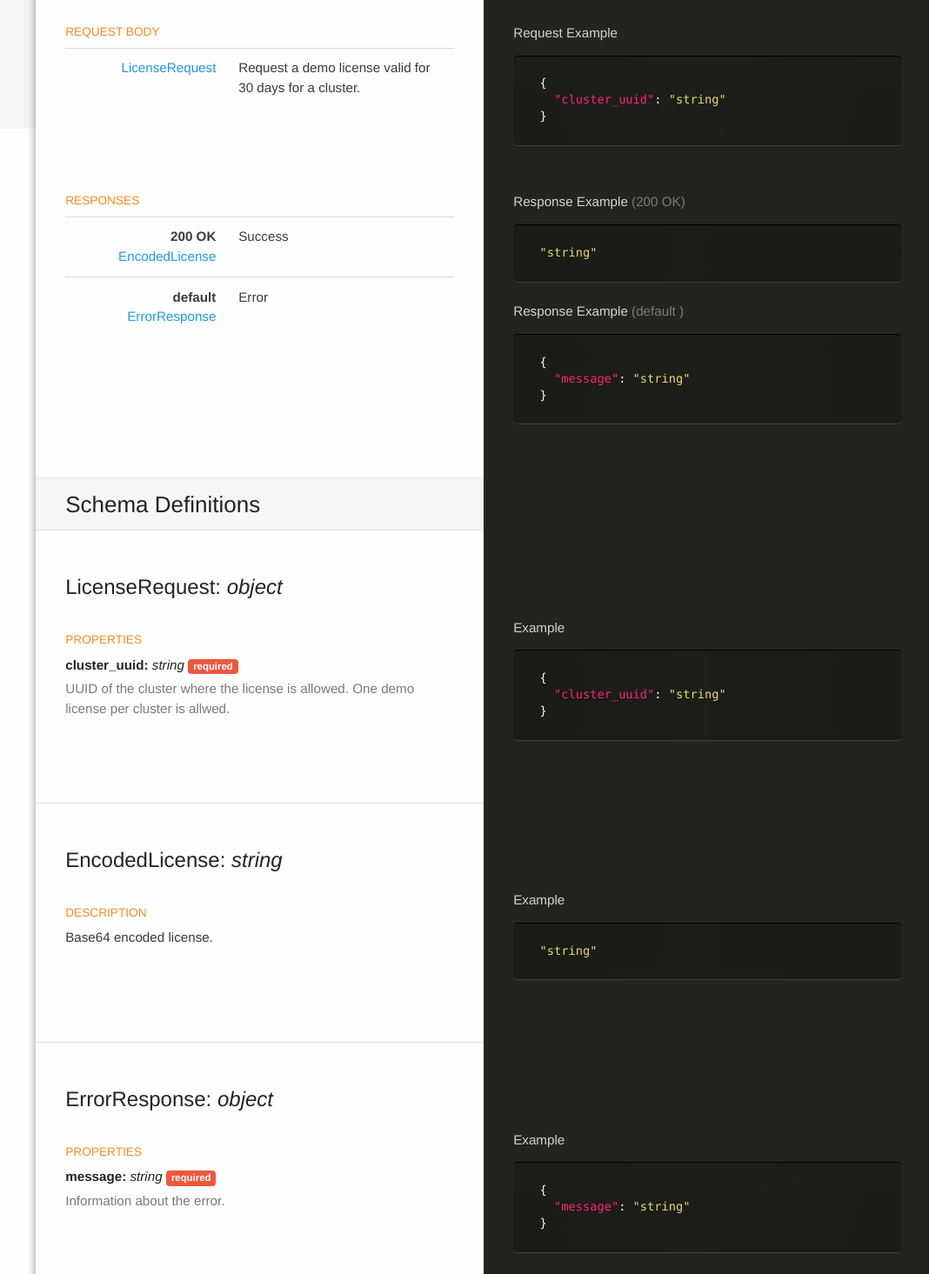
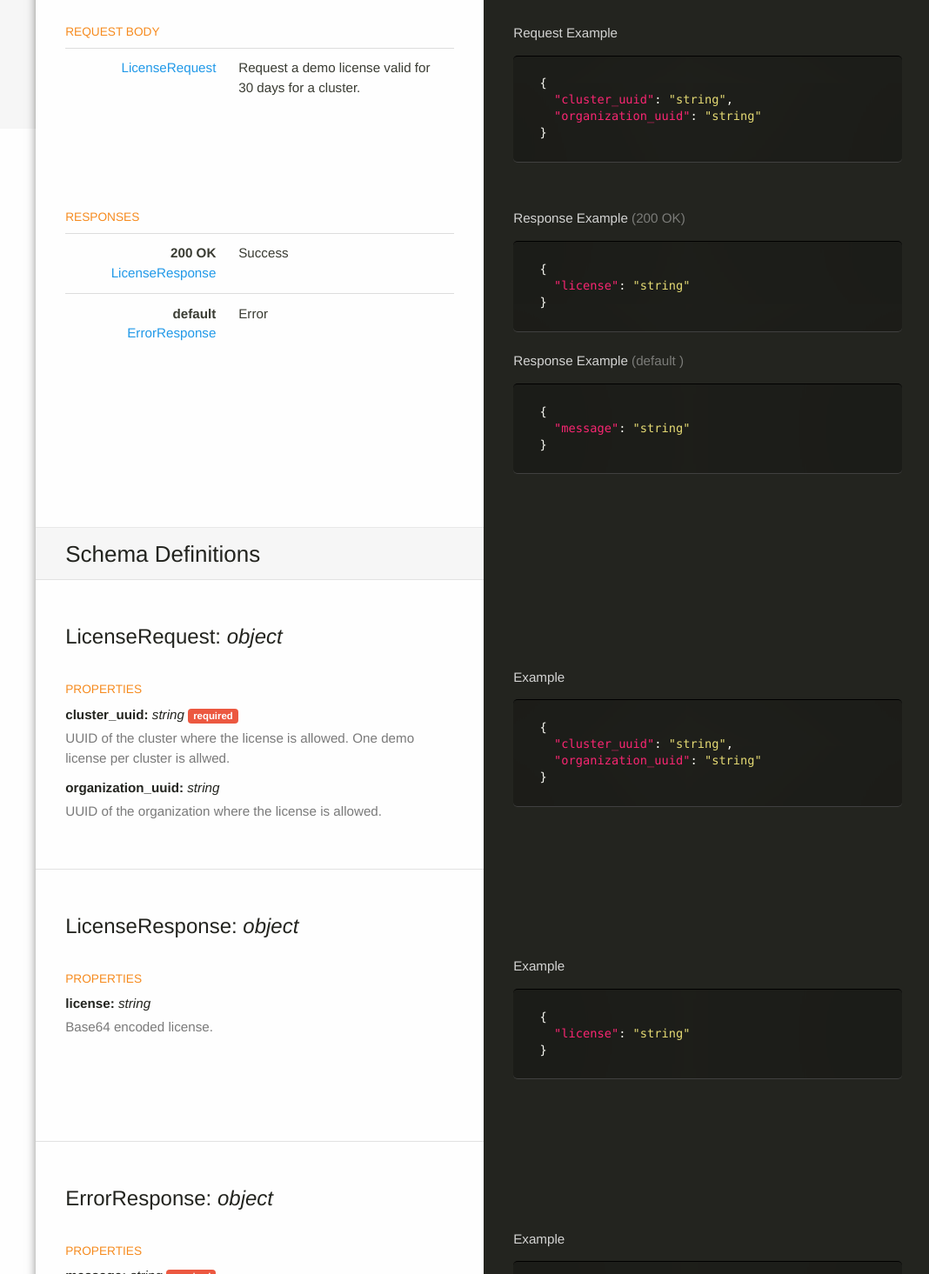
Before and after one commit to redBorder/license-generator, a website: page docs/index.html in a window 1280 px wide. Shown: the part 652-2117 px from the top of the page at 87% size, without its empty margins (209-1277 px from the left). Drawn offline with nearby package versions, Linux system fonts and the light colour scheme.

Commit message:
:memo: Update docs

```diff
--- a/docs/index.html
+++ b/docs/index.html
@@ -30,7 +30,7 @@
               </section> -->
           <h5>Schema Definitions</h5>
           <a href="#definition-LicenseRequest"> LicenseRequest </a>
-          <a href="#definition-EncodedLicense"> EncodedLicense </a>
+          <a href="#definition-LicenseResponse"> LicenseResponse </a>
           <a href="#definition-ErrorResponse"> ErrorResponse </a>
         </nav>
       </div>
@@ -62,7 +62,7 @@
                     </h5>
 
                     <h5>Response Content-Types:
-                      <span>application/json, text/html</span>
+                      <span>application/json</span>
                     </h5>
                   -->
                   <h5>Schemes:
@@ -120,7 +120,8 @@
                 <section>
                   <h5>Request Example</h5>
                   <div class="hljs"><pre><code class="lang-json">{
-  <span class="hljs-attr">&quot;cluster_uuid&quot;</span>: <span class="hljs-string">&quot;string&quot;</span>
+  <span class="hljs-attr">&quot;cluster_uuid&quot;</span>: <span class="hljs-string">&quot;string&quot;</span>,
+  <span class="hljs-attr">&quot;organization_uuid&quot;</span>: <span class="hljs-string">&quot;string&quot;</span>
 }
 </code></pre> </div>
                 </section>
@@ -134,7 +135,7 @@
                       <div class="prop-title">200 OK</div>
                       <div class="prop-ref">
                         <span class="">
-                          <a class="json-schema-ref" href="#/definitions/EncodedLicense">EncodedLicense</a>
+                          <a class="json-schema-ref" href="#/definitions/LicenseResponse">LicenseResponse</a>
                         </span>
                       </div>
                       <!-- <span class="swagger-global"></span> <span class="json-schema-reference"><a href=""></a></span> -->
@@ -164,7 +165,9 @@
                   <h5>Response Example
                     <span>(200 OK)</span>
                   </h5>
-                  <div class="hljs"><pre><code class="lang-json"><span class="hljs-string">&quot;string&quot;</span>
+                  <div class="hljs"><pre><code class="lang-json">{
+  <span class="hljs-attr">&quot;license&quot;</span>: <span class="hljs-string">&quot;string&quot;</span>
+}
 </code></pre> </div>
                 </section>
                 <section>
@@ -201,6 +204,14 @@
                     <dd>
                       <p>UUID of the cluster where the license is allowed. One demo license per cluster is allwed.</p>
                     </dd>
+                    <dt data-property-name="organization_uuid">
+                      <span class="json-property-name">organization_uuid:</span>
+                      <span class="json-property-type">string</span>
+                      <span class="json-property-range" title="Value limits"></span>
+                    </dt>
+                    <dd>
+                      <p>UUID of the organization where the license is allowed.</p>
+                    </dd>
                   </dl>
                 </section>
               </div>
@@ -208,31 +219,43 @@
                 <section>
                   <h5>Example</h5>
                   <div class="hljs"><pre><code class="lang-json">{
-  <span class="hljs-attr">&quot;cluster_uuid&quot;</span>: <span class="hljs-string">&quot;string&quot;</span>
+  <span class="hljs-attr">&quot;cluster_uuid&quot;</span>: <span class="hljs-string">&quot;string&quot;</span>,
+  <span class="hljs-attr">&quot;organization_uuid&quot;</span>: <span class="hljs-string">&quot;string&quot;</span>
 }
 </code></pre> </div>
                 </section>
               </div>
             </div>
           </div>
-          <div id="definition-EncodedLicense" class="definition panel" data-traverse-target="definition-EncodedLicense">
+          <div id="definition-LicenseResponse" class="definition panel" data-traverse-target="definition-LicenseResponse">
             <h2 class="panel-title">
-              <a name="/definitions/EncodedLicense"></a>EncodedLicense:
+              <a name="/definitions/LicenseResponse"></a>LicenseResponse:
               <span class="json-property-type">
-                <span class="json-property-type">string</span>
+                <span class="json-property-type">object</span>
                 <span class="json-property-range" title="Value limits"></span>
               </span>
             </h2>
             <div class="doc-row">
               <div class="doc-copy">
-                <section class="json-schema-description">
-                  <p>Base64 encoded license.</p>
+                <section class="json-schema-properties">
+                  <dl>
+                    <dt data-property-name="license">
+                      <span class="json-property-name">license:</span>
+                      <span class="json-property-type">string</span>
+                      <span class="json-property-range" title="Value limits"></span>
+                    </dt>
+                    <dd>
+                      <p>Base64 encoded license.</p>
+                    </dd>
+                  </dl>
                 </section>
               </div>
               <div class="doc-examples">
                 <section>
                   <h5>Example</h5>
-                  <div class="hljs"><pre><code class="lang-json"><span class="hljs-string">&quot;string&quot;</span>
+                  <div class="hljs"><pre><code class="lang-json">{
+  <span class="hljs-attr">&quot;license&quot;</span>: <span class="hljs-string">&quot;string&quot;</span>
+}
 </code></pre> </div>
                 </section>
               </div>
```
